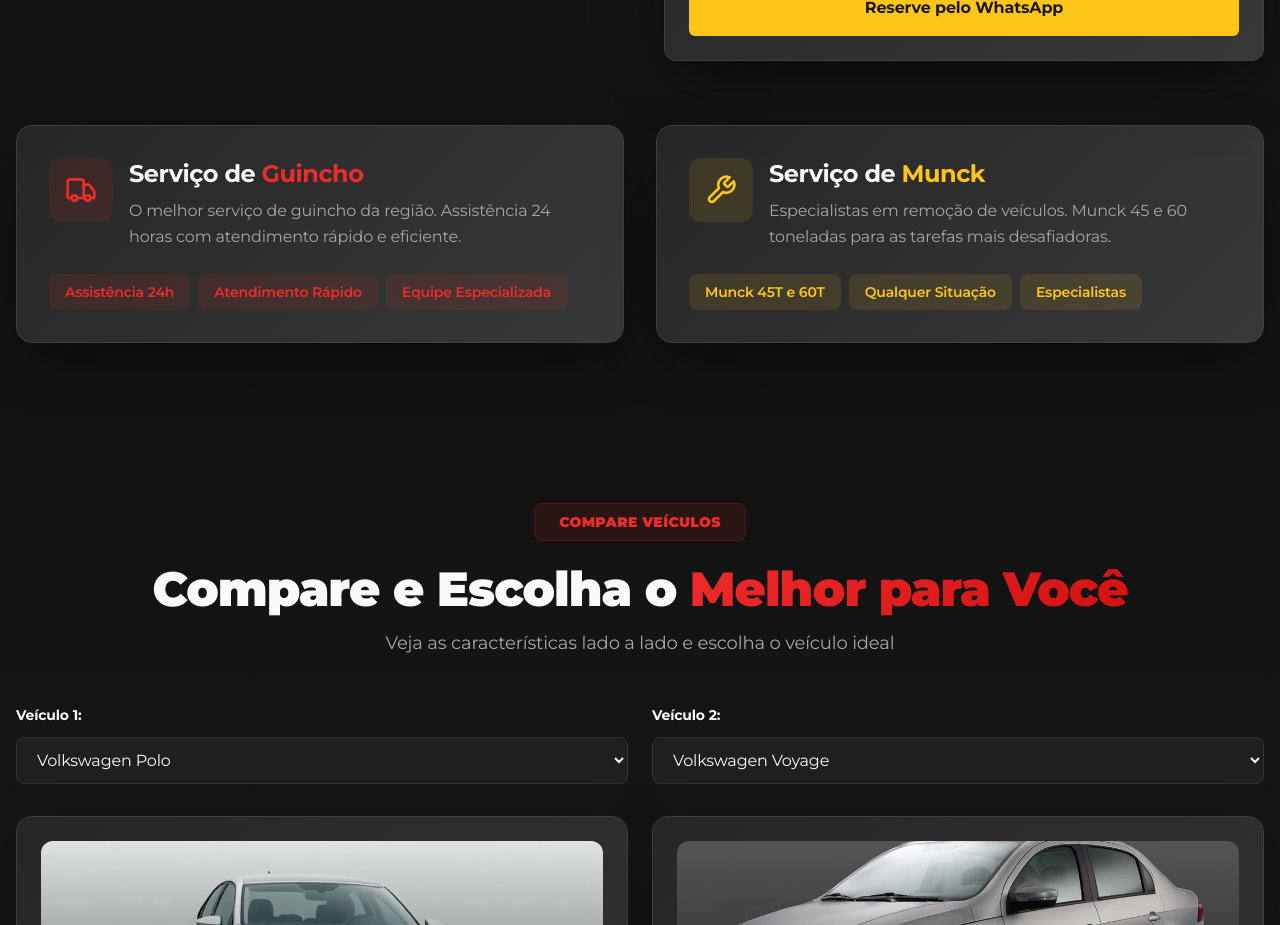
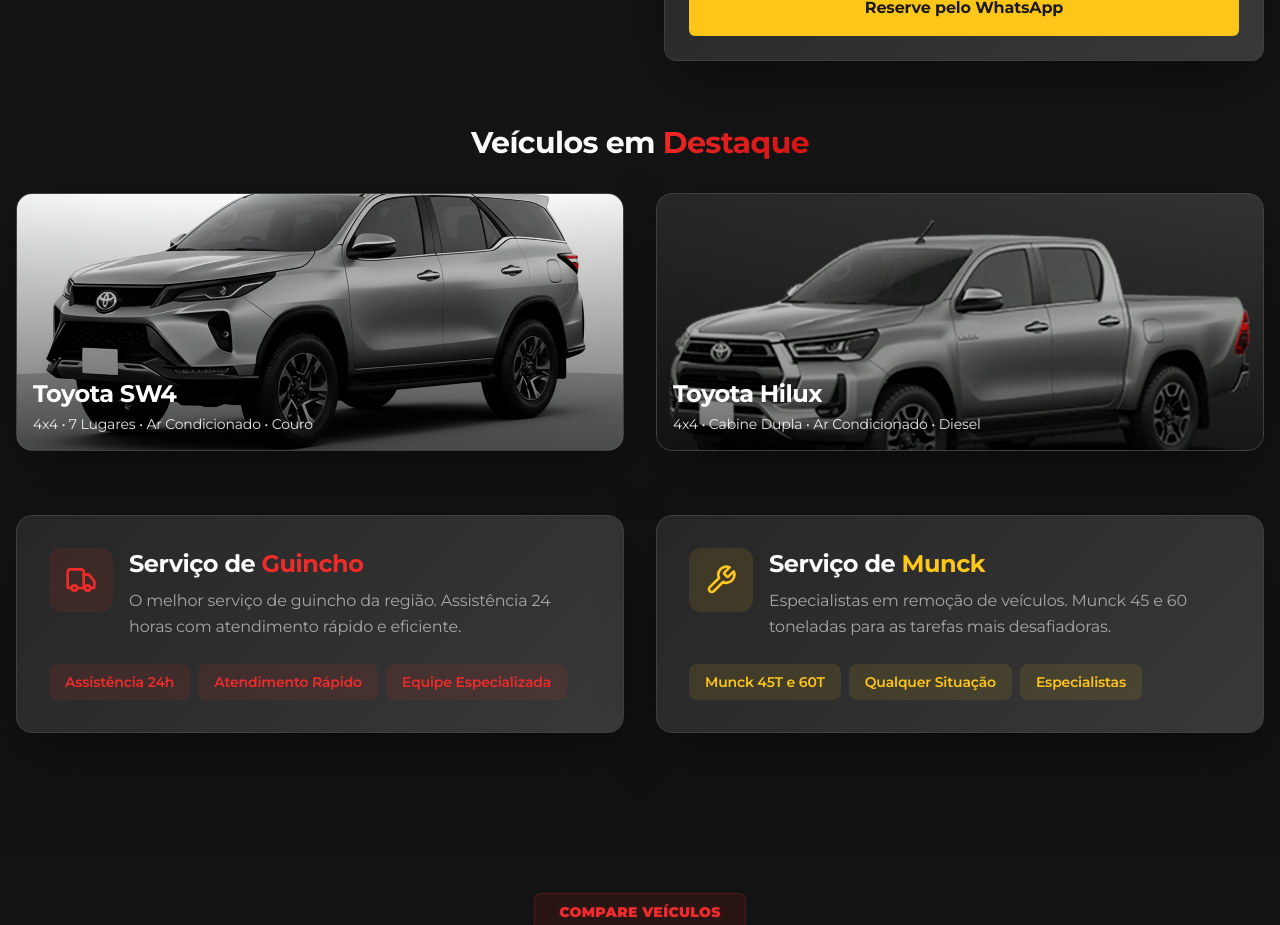
Before and after one commit to exnova526-del/lapa-solutions-web-53514, a React (Vite) app: page / in a window 1280 px wide. Shown: the part 3460-4385 px from the top of the page. Built offline with nearby package versions, Linux system fonts and the light colour scheme; the HTML template or start-up script is replaced by a standard one.

Commit message:
Add vehicle images to fleet

```diff
--- a/src/components/FrotaVeiculos.tsx
+++ b/src/components/FrotaVeiculos.tsx
@@ -229,6 +229,46 @@ const FrotaVeiculos = () => {
           </div>
         </div>
 
+        {/* Featured Vehicles Gallery */}
+        <div className="mb-16">
+          <h3 className="text-3xl font-bold text-foreground text-center mb-8">
+            Veículos em <span className="text-gradient-primary">Destaque</span>
+          </h3>
+          <div className="grid md:grid-cols-2 gap-8">
+            {/* SW4 */}
+            <div className="card-metallic rounded-2xl overflow-hidden hover-lift transition-all">
+              <div className="relative h-64 overflow-hidden">
+                <img
+                  src={sw4Img}
+                  alt="Toyota SW4 - 4x4, 7 Lugares"
+                  className="w-full h-full object-cover"
+                />
+                <div className="absolute inset-0 bg-gradient-to-t from-black/60 to-transparent" />
+                <div className="absolute bottom-4 left-4">
+                  <h4 className="text-2xl font-bold text-white mb-1">Toyota SW4</h4>
+                  <p className="text-white/90 text-sm">4x4 • 7 Lugares • Ar Condicionado • Couro</p>
+                </div>
+              </div>
+            </div>
+
+            {/* Hilux */}
+            <div className="card-metallic rounded-2xl overflow-hidden hover-lift transition-all">
+              <div className="relative h-64 overflow-hidden">
+                <img
+                  src={hiluxImg}
+                  alt="Toyota Hilux - 4x4, Cabine Dupla"
+                  className="w-full h-full object-cover"
+                />
+                <div className="absolute inset-0 bg-gradient-to-t from-black/60 to-transparent" />
+                <div className="absolute bottom-4 left-4">
+                  <h4 className="text-2xl font-bold text-white mb-1">Toyota Hilux</h4>
+                  <p className="text-white/90 text-sm">4x4 • Cabine Dupla • Ar Condicionado • Diesel</p>
+                </div>
+              </div>
+            </div>
+          </div>
+        </div>
+
         {/* Additional Services */}
         <div className="grid md:grid-cols-2 gap-8 stagger-container">
           {/* Guincho */}
```
